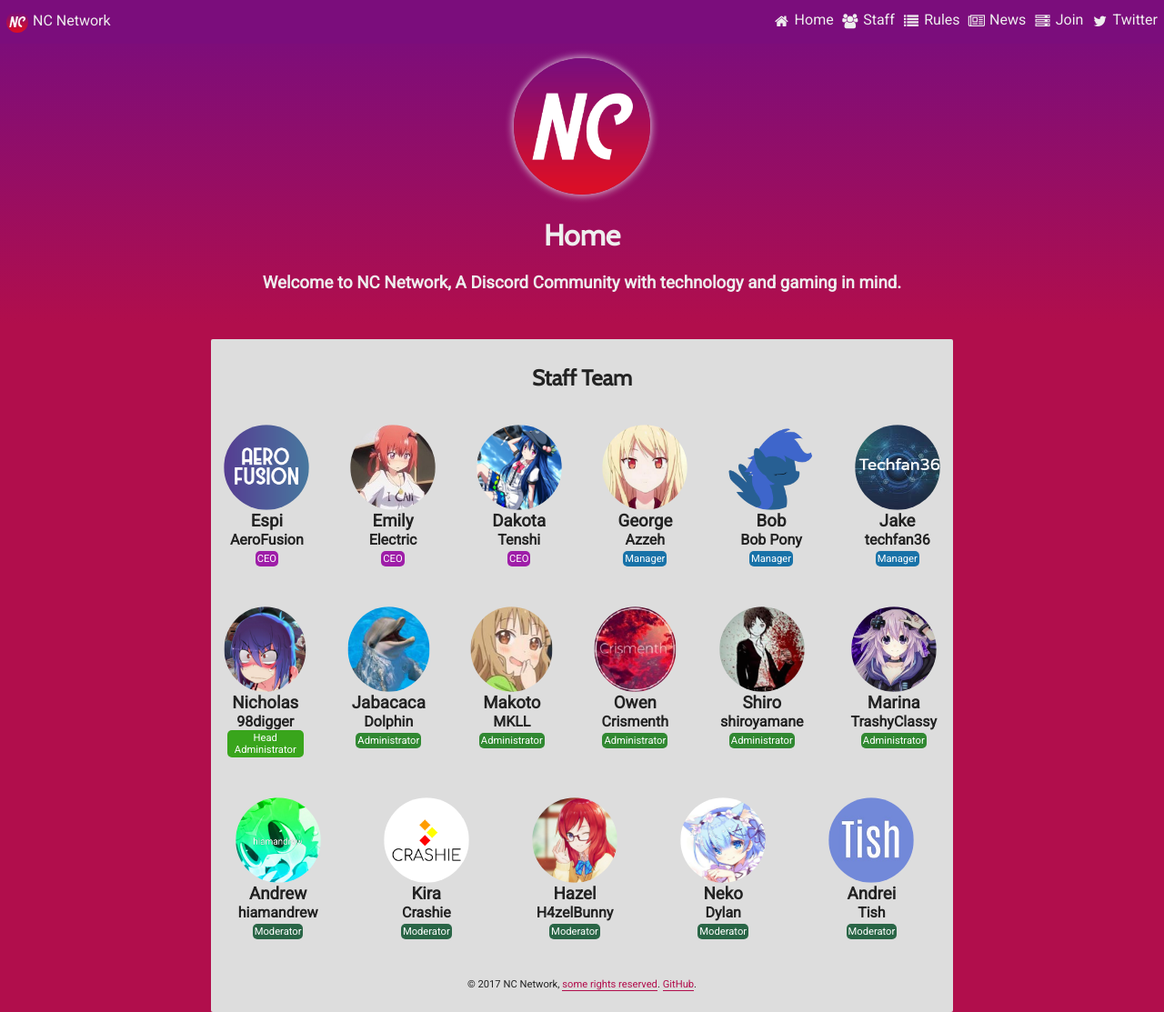
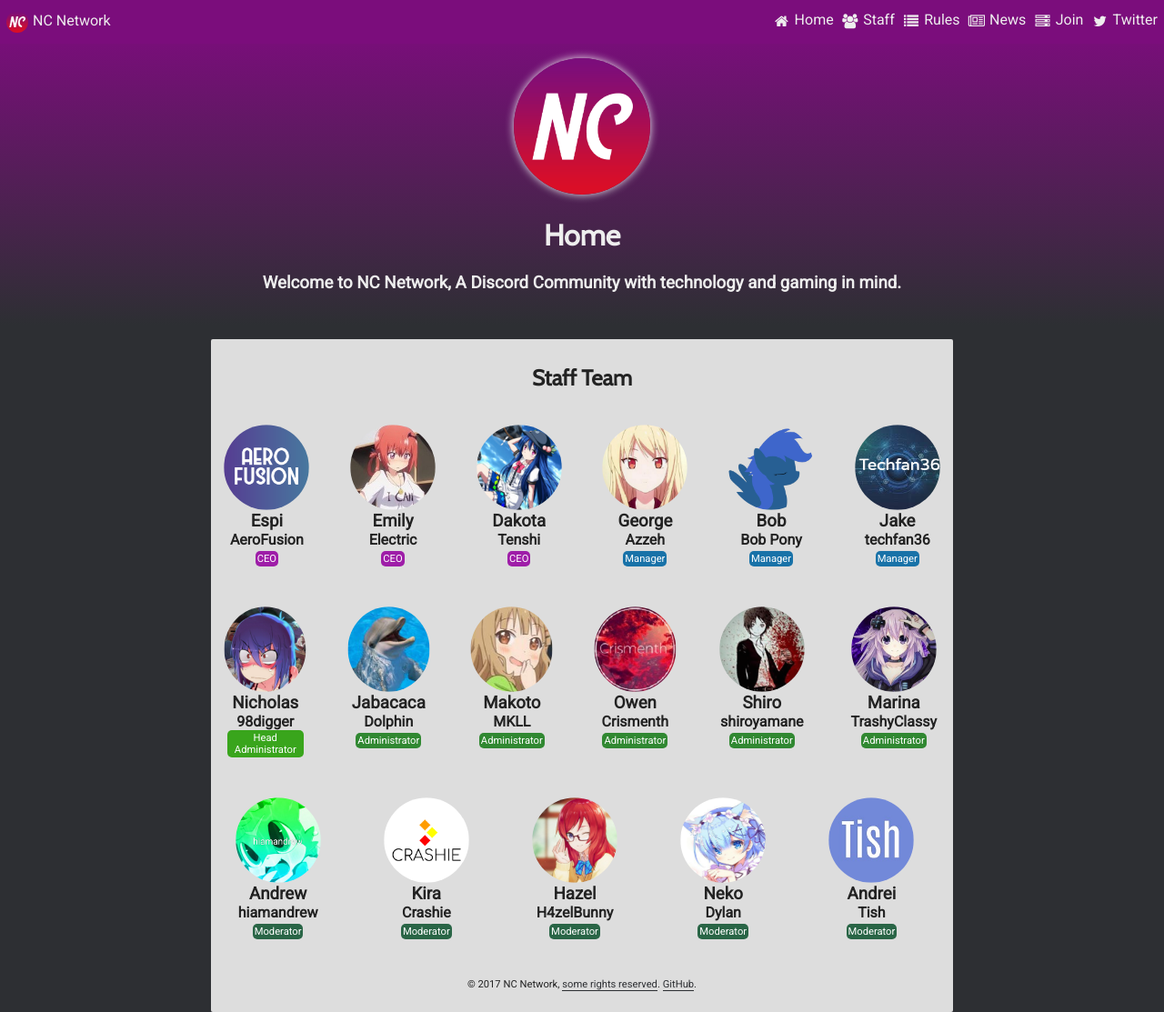
Before and after one commit to xwinbyte/NetskyWebsite, a Jekyll site: the page built from index.html, in a window 1280 px wide and 1113 px high. Shown: the whole window at 91% size. Built offline with Jekyll 4.4.1, drawn with Linux system fonts in a browser that asks for light colours.

Commit message:
Update style.scss

```diff
--- a/css/style.scss
+++ b/css/style.scss
@@ -1,7 +1,7 @@
 ---
 ---
 
-$primary: #B10E4C;
+$primary: #2d2f33;
 $secondary: #7B0D7C;
 
 body,
```
